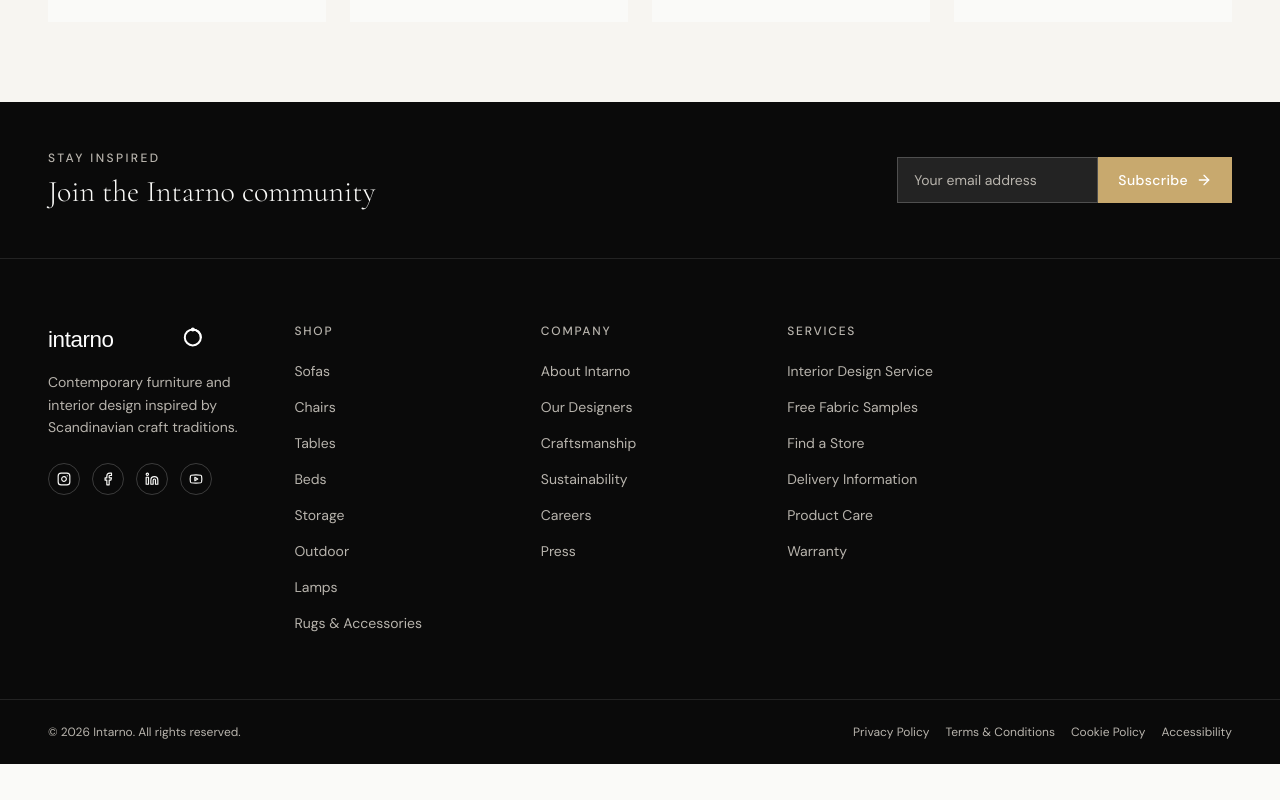
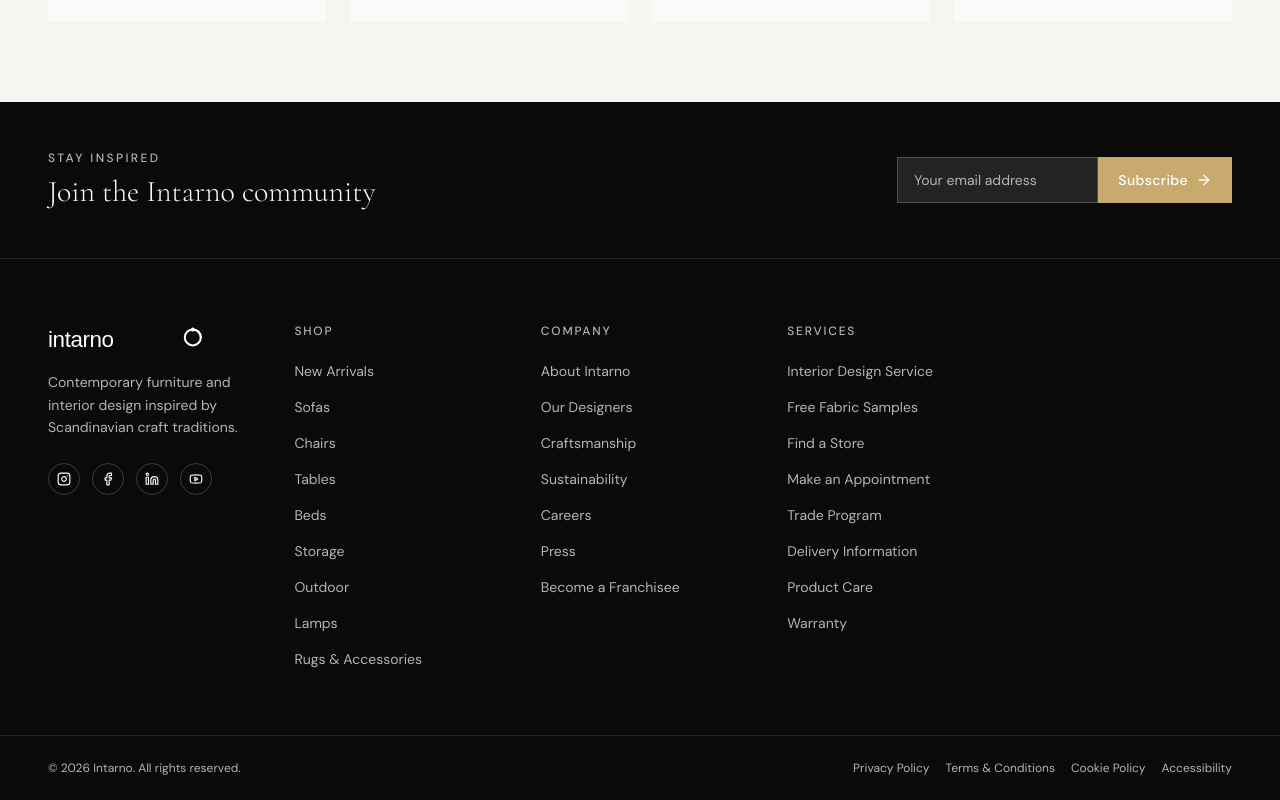
Before and after one commit to SagsMan/Intarno, a React (Vite) app: page / in a window 1280 px wide. Shown: the part 8829-9629 px from the top of the page. Before the commit the page ends 9593 px from the top, so only its background shows below. Built offline with nearby package versions, Linux system fonts and the light colour scheme.

Commit message:
Update navigation: add New Arrivals, Trade Program, Become a Franchisee

```diff
--- a/src/data/navigation.ts
+++ b/src/data/navigation.ts
@@ -14,6 +14,7 @@ export const navItems: NavItem[] = [
     label: 'Furniture',
     href: '/shop',
     children: [
+      { label: 'New Arrivals', href: '/shop/new' },
       { label: 'Sofas', href: '/shop/sofas' },
       { label: 'Chairs', href: '/shop/chairs' },
       { label: 'Tables', href: '/shop/tables' },
@@ -47,6 +48,7 @@ export const navItems: NavItem[] = [
       { label: 'Armchair Collections', href: '/collections/armchairs' },
       { label: 'Bed Collections', href: '/collections/beds' },
       { label: 'Storage Collections', href: '/collections/storage' },
+      { label: 'Accessories Collections', href: '/collections/accessories' },
       { label: 'Fabric & Leather', href: '/collections/fabrics' },
       { label: 'Outlet', href: '/shop/outlet' },
     ],
@@ -82,6 +84,7 @@ export const navItems: NavItem[] = [
 
 export const footerLinks = {
   shop: [
+    { label: 'New Arrivals', href: '/shop/new' },
     { label: 'Sofas', href: '/shop/sofas' },
     { label: 'Chairs', href: '/shop/chairs' },
     { label: 'Tables', href: '/shop/tables' },
@@ -98,11 +101,14 @@ export const footerLinks = {
     { label: 'Sustainability', href: '/about#sustainability' },
     { label: 'Careers', href: '/about#careers' },
     { label: 'Press', href: '/about#press' },
+    { label: 'Become a Franchisee', href: '/about#franchise' },
   ],
   services: [
     { label: 'Interior Design Service', href: '/contact' },
     { label: 'Free Fabric Samples', href: '/contact#samples' },
     { label: 'Find a Store', href: '/contact#stores' },
+    { label: 'Make an Appointment', href: '/contact' },
+    { label: 'Trade Program', href: '/about#professionals' },
     { label: 'Delivery Information', href: '/contact#delivery' },
     { label: 'Product Care', href: '/contact#care' },
     { label: 'Warranty', href: '/contact#warranty' },
```
